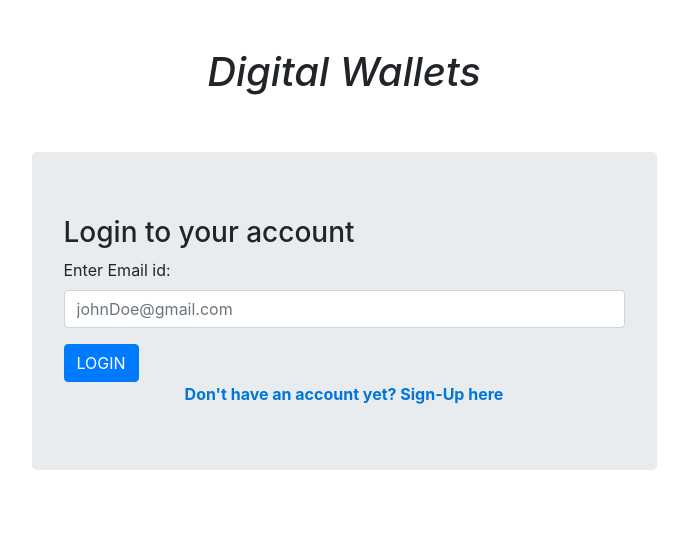
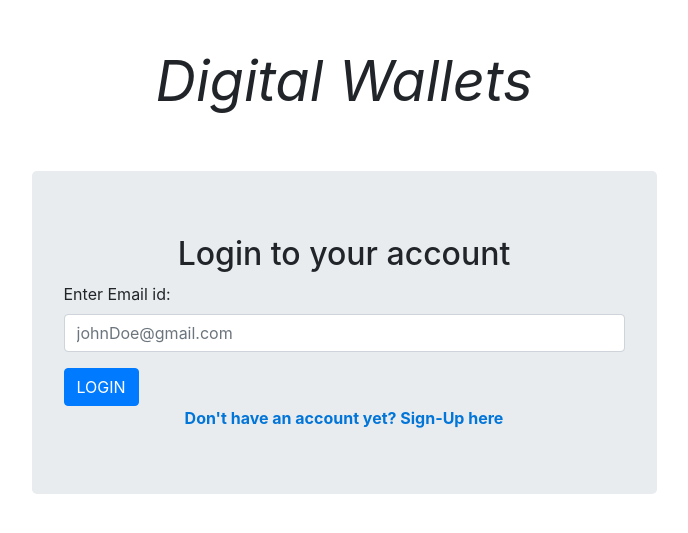
Before and after one commit to Saurja/digital-wallet, a PHP site: page /register.php in a window 1280 px wide. Shown: the top 533 px of the page, without its empty margins (296-984 px from the left). Run offline with PHP 8.4, Linux system fonts and the light colour scheme; some libraries are stand-ins or nearby versions.

Commit message:
UI Changes

```diff
--- a/register.php
+++ b/register.php
@@ -67,15 +67,18 @@ function getInputValue($name) {
     <!--    Show/Hide Form Handler End    -->
     <!--    Website View    -->
     <div class="from-group loginFormHeading my-5">
-        <h1><em>Digital Wallets</em></h1>
+        <h1 class="display-4"><strong><em>Digital Wallets</em></strong></h1>
     </div>
     <div id="loginContainer">
+
         <!--    Login Form  -->
         <div class="row justify-content-center h-50 align-items-center">
             <div class="col-6">
                 <form id="walletLoginForm" action="register.php" method="POST">
                     <div class="jumbotron ">
-                        <h3 class="display-5">Login to your account</h3>
+                        <div class="from-group loginFormHeading">
+                            <h2 class="display-5">Login to your account</h2>
+                        </div>
                         <div class="form-group">
                             <label for="loginEmail">Enter Email id:</label><br>
                             <input id="loginEmail" name="loginEmail" class="form-control" type="email"
@@ -83,6 +86,7 @@ function getInputValue($name) {
                             <?php echo $account->getError(Constants::$loginFailed); ?>
                         </div>
                         <button type="submit" name="loginButton" class="btn btn-primary">LOGIN</button>
+
                         <div class="hasAccountText">
                             <span id="hideLogin">Don&apos;t have an account yet? Sign-Up here</span>
                         </div>
@@ -98,7 +102,9 @@ function getInputValue($name) {
 
                 <form id="walletRegisterForm" action="register.php" method="POST">
                     <div class="jumbotron ">
-                        <h3 class="display-5">Register a new account</h3>
+                        <div class="from-group loginFormHeading">
+                            <h2 class="display-5">Register a new account</h2>
+                        </div>
 
                         <div class="form-group">
                             <label for="username">Enter Username:</label><br>
@@ -136,7 +142,6 @@ function getInputValue($name) {
                         <div class="hasAccountText">
                             <span id="hideRegister">Already have an account? Login here.</span>
                         </div>
-                    </div>
                 </form>
             </div>
         </div>
```
